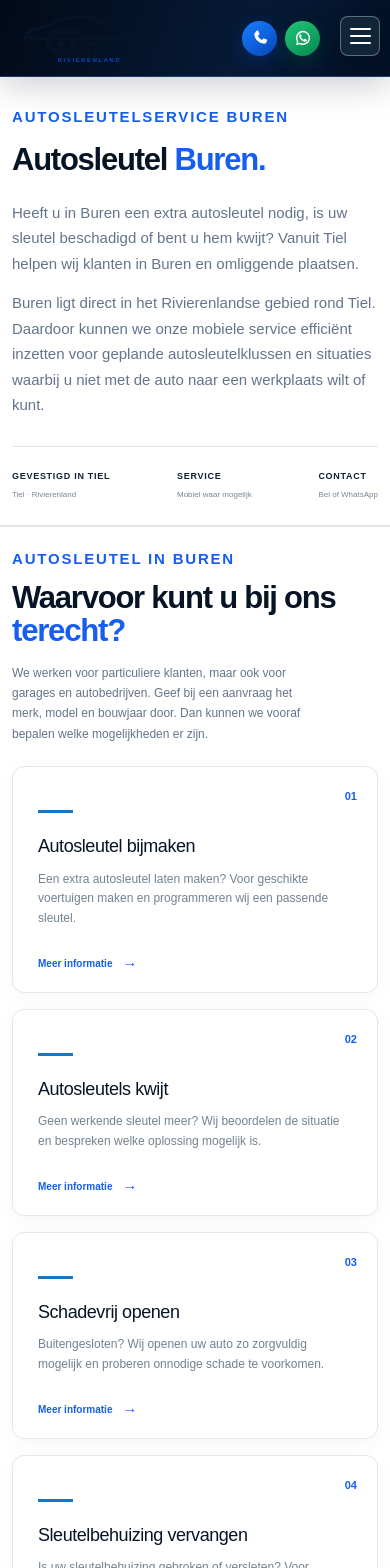
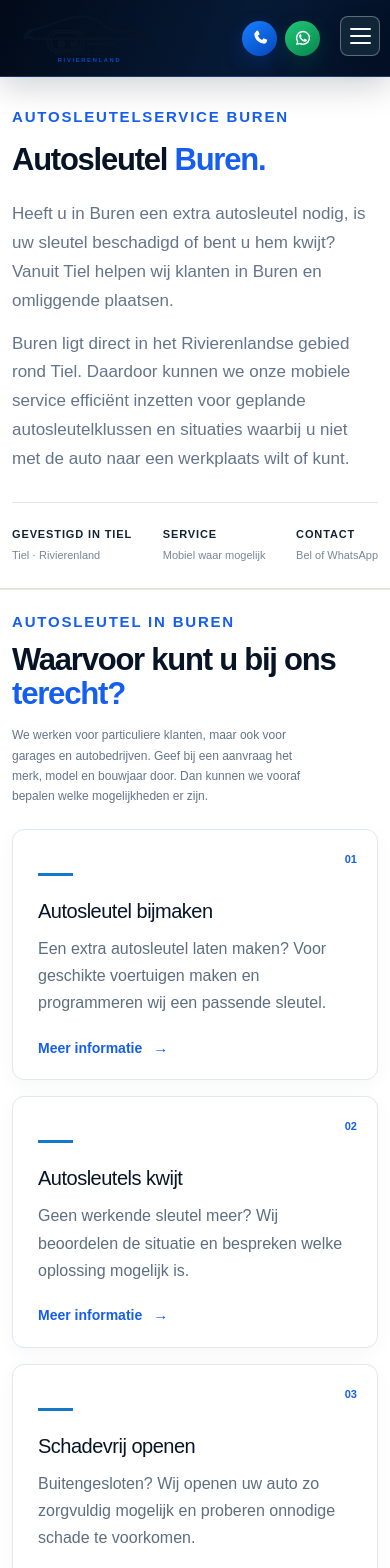
Before and after one commit to AutosleutelRivierenland/autosleutel-rivierenland-website, a Next.js app: page /regio/buren in a window 390 px wide. Shown: the top 1568 px of the page. Built offline with nearby package versions, Linux system fonts and the light colour scheme.

Commit message:
Make landing page typography easier to read (#57)
* Increase typography on regional landing pages

* Increase typography on service landing pages

* Increase shared landing page service link typography

```diff
--- a/app/premium-site-chrome.css
+++ b/app/premium-site-chrome.css
@@ -62,3 +62,10 @@
 .landing-services-directory .all-services-grid a{display:flex;justify-content:space-between;align-items:center;gap:14px;padding:20px 22px;min-height:72px;background:#fff;border:1px solid #dfe8ef;border-radius:10px;color:#122333;font-size:16px;font-weight:700;line-height:1.4}
 .landing-services-directory .all-services-grid a span{color:#2161f5;font-size:20px;flex:none}
 @media(max-width:760px){.landing-services-directory .all-services-grid{grid-template-columns:1fr}.landing-services-directory .all-services-grid a{font-size:15px;min-height:60px;padding:16px}}
+
+
+/* Grotere beschrijvingen in de gedeelde dienstenlijst op landingspagina's */
+.landing-services-directory .all-services-grid a{font-size:17px;line-height:1.5}
+@media(max-width:760px){
+  .landing-services-directory .all-services-grid a{font-size:16px;line-height:1.5}
+}
--- a/app/tiel/tiel.css
+++ b/app/tiel/tiel.css
@@ -31,3 +31,34 @@
   .tiel-service{min-height:260px}
   .tiel-service p{padding-bottom:38px}
 }
+
+
+/* Grotere, beter leesbare tekst op alle regionale landingspagina's */
+.tiel-hero-copy p,
+.tiel-info p,
+.tiel-page .two-col p,
+.tiel-page .info-box p,
+.tiel-region p,
+.tiel-page .region-copy p{
+  font-size:18px;
+  line-height:1.75;
+}
+.tiel-facts b{font-size:12px}
+.tiel-facts small{font-size:12px;line-height:1.5}
+.tiel-service h3{font-size:21px;line-height:1.3}
+.tiel-service p{font-size:16px;line-height:1.7;color:#5d6e80}
+.tiel-service>b{font-size:14px;line-height:1.5}
+@media(max-width:700px){
+  .tiel-hero-copy p,
+  .tiel-info p,
+  .tiel-page .two-col p,
+  .tiel-page .info-box p,
+  .tiel-region p,
+  .tiel-page .region-copy p{font-size:17px;line-height:1.7}
+  .tiel-facts{gap:14px;flex-wrap:wrap}
+  .tiel-facts b{font-size:11px}
+  .tiel-facts small{font-size:11px}
+  .tiel-service h3{font-size:20px}
+  .tiel-service p{font-size:16px;line-height:1.7}
+  .tiel-service>b{font-size:14px}
+}
```
Also changed, not shown: app/diensten/[slug]/service-pages.css (+28 -0 lines).
